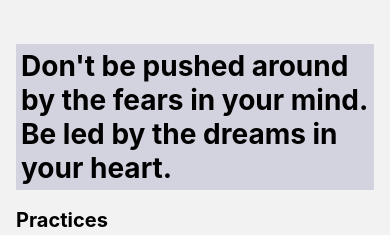
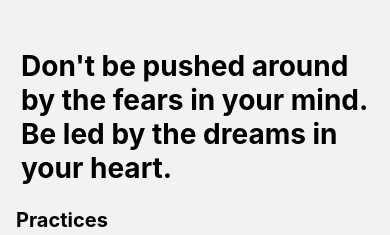
Before and after one commit to nus-zen/zen-app, a React Native app: screen /PracticeHome in a window 390 px wide. Shown: the top 235 px of the page. Built offline with nearby package versions, Linux system fonts and the light colour scheme; grey boxes are pictures that could not be loaded.

Commit message:
fix ios youtube

```diff
--- a/components/MotivationalQuote.js
+++ b/components/MotivationalQuote.js
@@ -26,7 +26,6 @@ const styles = StyleSheet.create({
     fontSize: 28,
     fontWeight: "bold",
     marginBottom: 18,
-    backgroundColor: "#D3D3DF",
     padding: 5,
     borderRadius: 1
   },
--- a/package.json
+++ b/package.json
@@ -42,8 +42,8 @@
     "react-native-screens": "~3.20.0",
     "react-native-svg": "^13.13.0",
     "react-native-tab-view": "^3.5.2",
-    "react-native-webview": "11.26.0",
-    "react-native-youtube-iframe": "^2.2.2",
+    "react-native-webview": "13.2.2",
+    "react-native-youtube-iframe": "^2.3.0",
     "uuid": "^9.0.0"
   },
   "devDependencies": {
--- a/screens/practices/PracticeHome.js
+++ b/screens/practices/PracticeHome.js
@@ -1,11 +1,9 @@
-import { View, StyleSheet, Button } from "react-native";
+import { View, StyleSheet, ScrollView } from "react-native";
 import PracticeRow from "../../components/PracticeRow";
 import MotivationalQuote from "../../components/MotivationalQuote";
 import { PracticeHomeScreenData } from "../../data/PracticeHomeScreenData";
 import PracticeModal from "../../components/PracticeModal";
 import { useState, useEffect } from "react";
-import { ScrollView } from "react-native-gesture-handler";
-import ThumbsRating from "../../components/ThumbsRating";
 
 export default function PracticeHome({ navigation }) {
   const HOME_PAGE_DATA = PracticeHomeScreenData(navigation);
--- a/screens/practices/PracticeMediaScreen.js
+++ b/screens/practices/PracticeMediaScreen.js
@@ -1,5 +1,5 @@
 import React from "react";
-import { StyleSheet, View, Text } from "react-native";
+import { StyleSheet, View } from "react-native";
 import YouTubePlayer from "../../components/YouTubePlayer";
 
 export default function PracticeMediaScreen({ route }) {
```
Also changed, not shown: screens/practices/MeditationsList.js (+8 -2 lines), 1 other file (tests, documents, lock files or other folders).
